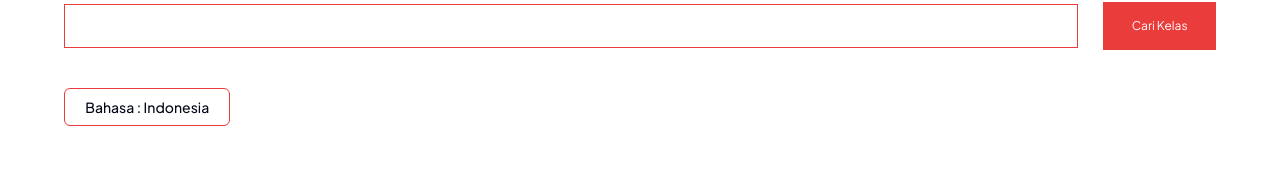
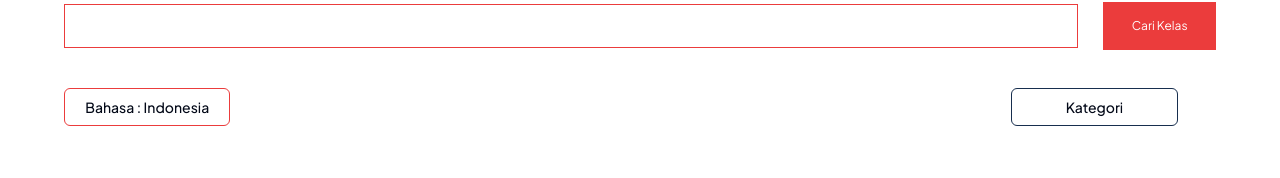
Before and after one commit to difersoagency/nusantara-patent, a Next.js app: page /cari-kelas-merk in a window 1280 px wide. Shown: the part 122-300 px from the top of the page. Built offline with nearby package versions, Linux system fonts and the light colour scheme; no server answers.

Commit message:
dropdown kategori

```diff
--- a/src/app/(admin)/cari-kelas-merk/page.tsx
+++ b/src/app/(admin)/cari-kelas-merk/page.tsx
@@ -1,5 +1,11 @@
 "use client";
-import React, { useEffect, useState, FormEvent, ChangeEvent, useMemo } from "react";
+import React, {
+	useEffect,
+	useState,
+	FormEvent,
+	ChangeEvent,
+	useMemo,
+} from "react";
 import { columns } from "./columns";
 import { DataTable } from "./data-table";
 import axios from "axios";
@@ -31,7 +37,7 @@ export default function CariKelas() {
 	const [loading, setLoading] = useState(false);
 	const [searchTerm, setSearchTerm] = useState<string>("");
 	const [language, setLanguage] = useState("ind");
-  const [filter, setFilter] = useState('all');
+	const [kategori, setKategori] = useState("all");
 
 	useEffect(() => {
 		const keywords = localStorage.getItem("keywords");
@@ -51,7 +57,6 @@ export default function CariKelas() {
 	useEffect(() => {
 		getData();
 	}, [page, keyword, limit]);
-
 
 	const getData = async () => {
 		setLoading(true);
@@ -80,8 +85,6 @@ export default function CariKelas() {
 			setLoading(false);
 		}
 	};
-
-
 
 	// const filteredData = useMemo(() => {
 	//   switch (filter) {
@@ -154,10 +157,15 @@ export default function CariKelas() {
 							Cari Kelas
 						</button>
 					</form>
-          <div className="mt-[6vh] lg:mt-[3vw]">
+					<div className="mt-[6vh] lg:mt-[3vw] flex items-center justify-between">
 						<DropdownMenu>
 							<DropdownMenuTrigger asChild>
-									<Button variant="outline" className="w-[50vw] lg:w-[13vw] h-full mr-[3vw] shadow-none border-primary">Bahasa : {language === 'ind' ? 'Indonesia' : 'English'}</Button>
+								<Button
+									variant="outline"
+									className="w-[50vw] lg:w-[13vw] h-full mr-[3vw] shadow-none border-primary"
+								>
+									Bahasa : {language === "ind" ? "Indonesia" : "English"}
+								</Button>
 							</DropdownMenuTrigger>
 							<DropdownMenuContent className="w-56">
 								<DropdownMenuSeparator />
@@ -170,6 +178,34 @@ export default function CariKelas() {
 									</DropdownMenuRadioItem>
 									<DropdownMenuRadioItem value="en">
 										English
+									</DropdownMenuRadioItem>
+								</DropdownMenuRadioGroup>
+							</DropdownMenuContent>
+						</DropdownMenu>
+
+						<DropdownMenu>
+							<DropdownMenuTrigger asChild>
+								<Button
+									variant="outline"
+									className="w-[50vw] lg:w-[13vw] h-full mr-[3vw] shadow-none border-black"
+								>
+									Kategori
+								</Button>
+							</DropdownMenuTrigger>
+							<DropdownMenuContent className="w-56">
+								<DropdownMenuSeparator />
+								<DropdownMenuRadioGroup
+									value={kategori}
+									onValueChange={setKategori}
+								>
+									<DropdownMenuRadioItem value="all">
+										Semua
+									</DropdownMenuRadioItem>
+									<DropdownMenuRadioItem value="barang">
+										Barang
+									</DropdownMenuRadioItem>
+									<DropdownMenuRadioItem value="jasa">
+										Jasa
 									</DropdownMenuRadioItem>
 								</DropdownMenuRadioGroup>
 							</DropdownMenuContent>
```
Lines whose indentation alone changed are shown as unchanged.
